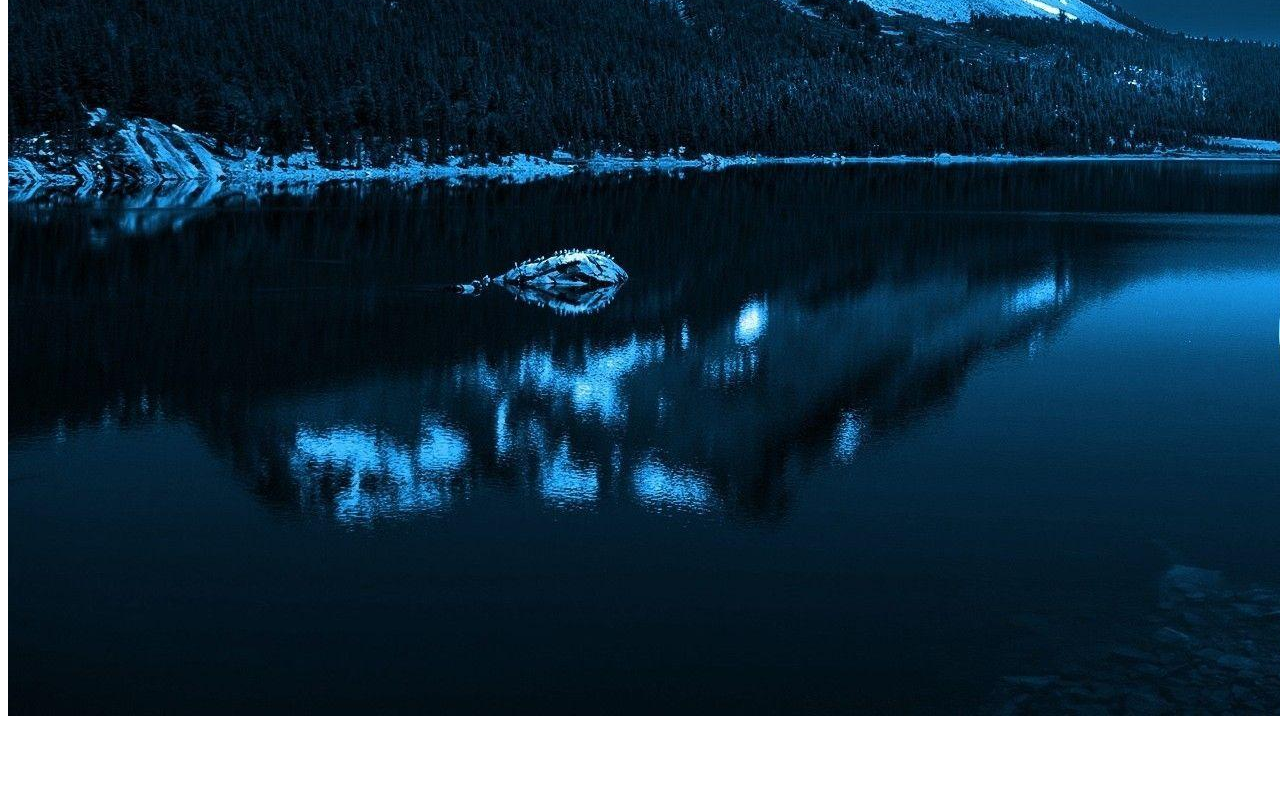
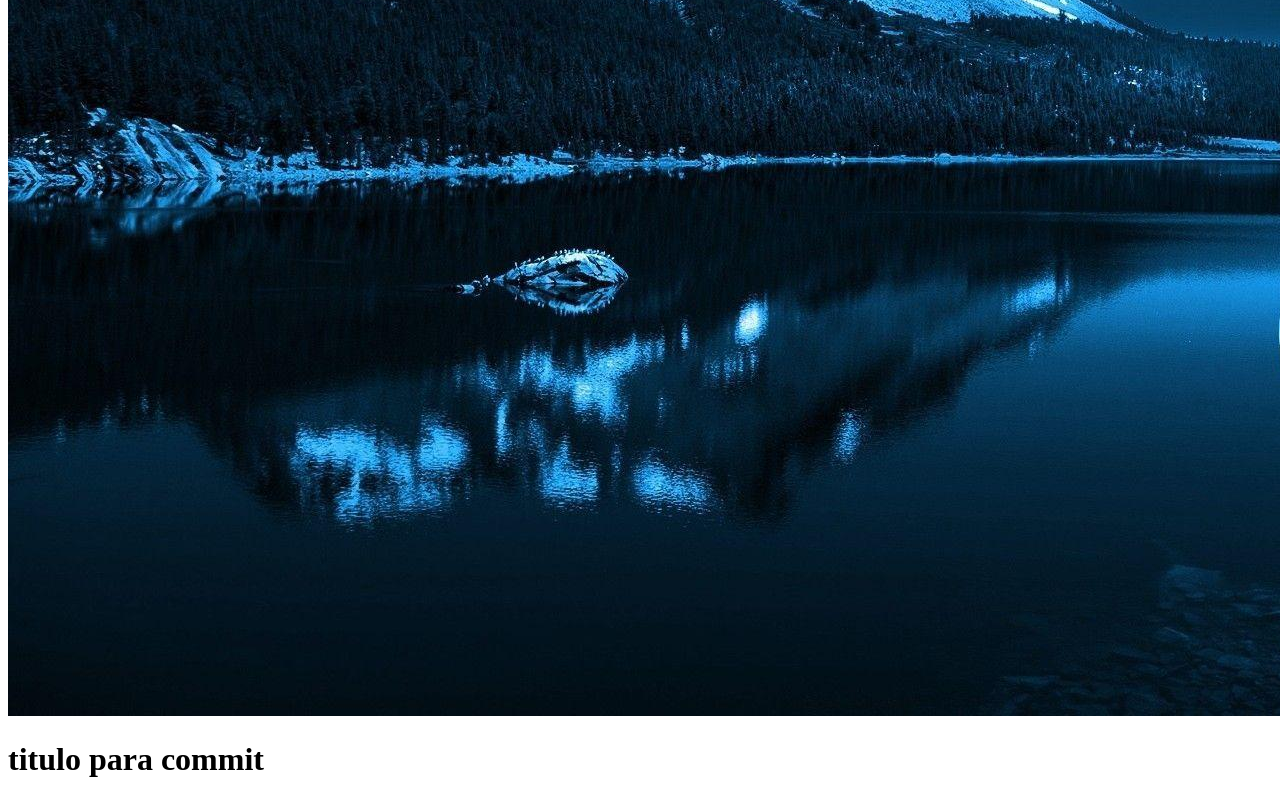
Before and after one commit to Ulises-Gordillo-1999/mi_repositorio, a plain HTML site: page index.html in a window 1280 px wide. Shown: the part 543-1343 px from the top of the page. Before the commit the page ends 1271 px from the top, so only its background shows below. Drawn offline with Linux system fonts and the light colour scheme.

Commit message:
agregando titulo

```diff
--- a/index.html
+++ b/index.html
@@ -16,6 +16,6 @@
     <section>
         <img src="wp2856658.jpg" alt="Prueba">
     </section>
-
+    <h1>titulo para commit</h1>
 </body>
 </html>
```
